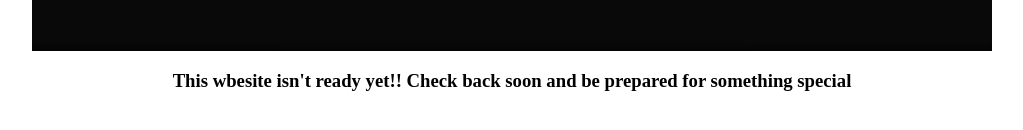
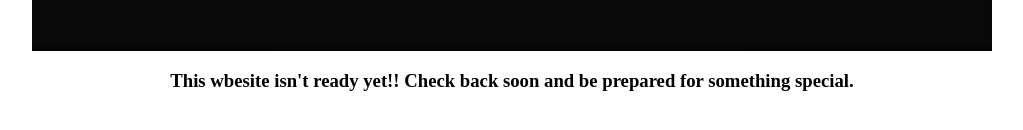
Before and after one commit to mminervinoISOM215/mminervinoISOM215.github.io, a plain HTML site: page index.html in a window 1280 px wide. Shown: the part 390-520 px from the top of the page, without its empty margins (128-1151 px from the left). Drawn offline with Linux system fonts and the light colour scheme.

Commit message:
Update index.html

```diff
--- a/index.html
+++ b/index.html
@@ -9,7 +9,7 @@
 
 <center>
 <img id="Image1" src="comingsoon.png" style="border-width:0px;" />
-<h3>This wbesite isn't ready yet!! Check back soon and be prepared for something special</h3>
+<h3>This wbesite isn't ready yet!! Check back soon and be prepared for something special.</h3>
 </center>
 </form>
 </body>
```
